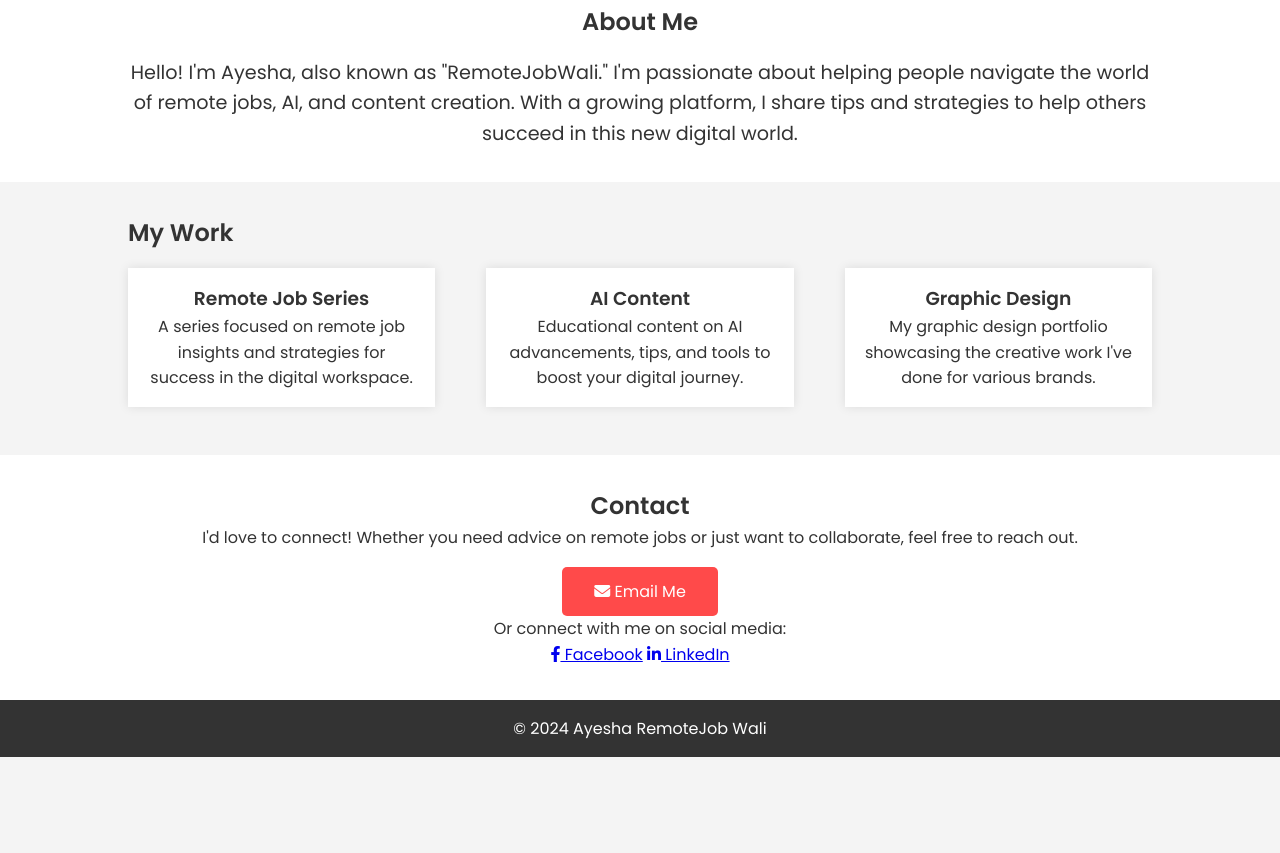
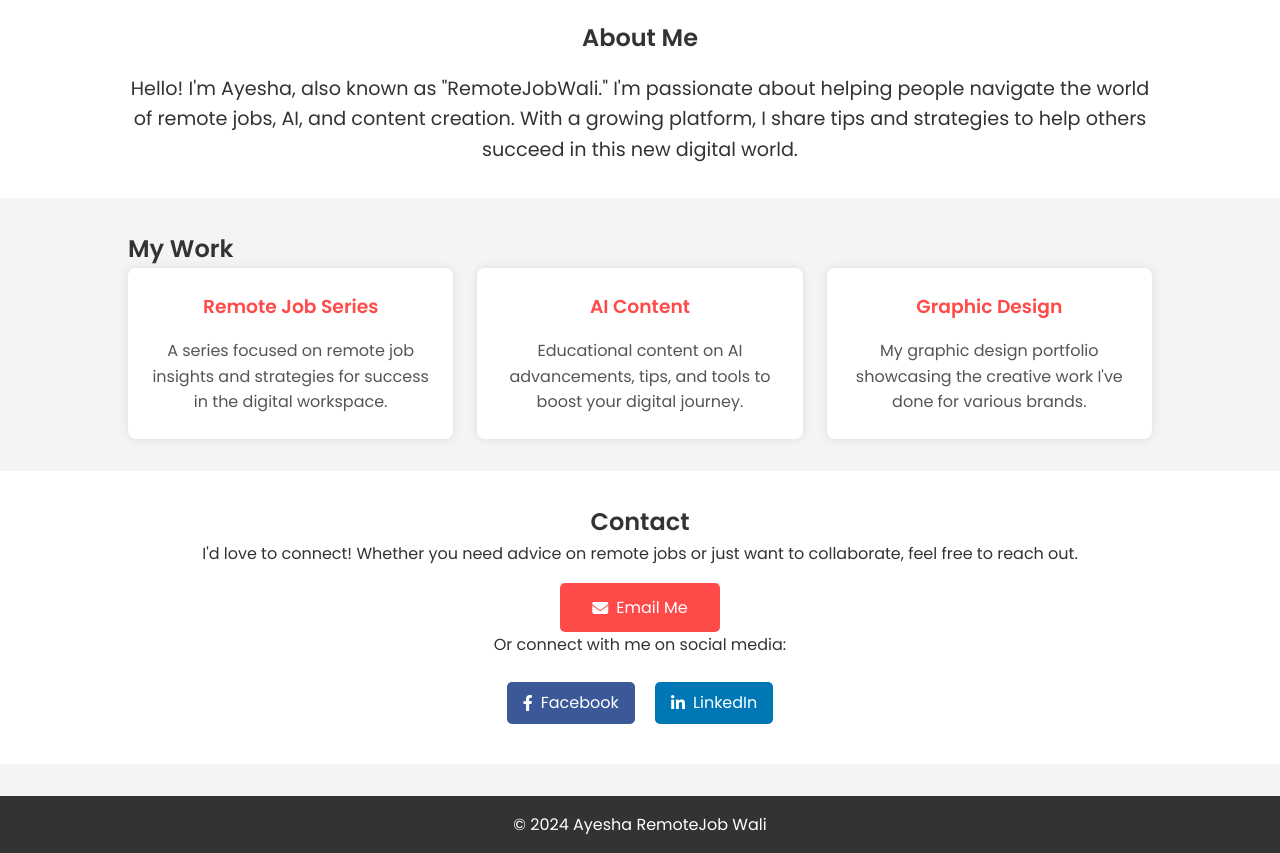
Before and after one commit to Ayeshawar/kuch-bhi, a plain HTML site: page index.html in a window 1280 px wide. Shown: the part 428-1281 px from the top of the page. Before the commit the page ends 1185 px from the top, so only its background shows below. Drawn offline with Linux system fonts and the light colour scheme; a small style sheet from the web is missing.

Commit message:
Update styles.css

```diff
--- a/styles.css
+++ b/styles.css
@@ -1,3 +1,4 @@
+/* Reset and Base Styles */
 * {
     margin: 0;
     padding: 0;
@@ -13,13 +14,15 @@ body {
 
 .container {
     width: 80%;
+    max-width: 1200px;
     margin: 0 auto;
 }
 
+/* Header Styles */
 header {
     background-color: #ff4a4a;
     color: white;
-    padding: 1.5rem 0;
+    padding: 2rem 0;
     text-align: center;
 }
 
@@ -56,12 +59,15 @@ header .tagline {
     color: white;
     text-decoration: none;
     font-weight: 600;
+    transition: color 0.3s ease;
 }
 
 .nav-links a:hover {
+    color: #f0f0f0;
     text-decoration: underline;
 }
 
+/* Section Styles */
 section {
     padding: 2rem 0;
 }
@@ -80,24 +86,43 @@ section {
     background-color: #f4f4f4;
 }
 
-#portfolio .portfolio-grid {
+.portfolio-grid {
     display: flex;
     justify-content: space-between;
     flex-wrap: wrap;
+    gap: 1.5rem;
 }
 
-#portfolio .portfolio-item {
+.portfolio-item {
     background-color: white;
-    padding: 1rem;
-    margin: 1rem 0;
-    width: 30%;
+    padding: 1.5rem;
+    flex: 1 1 calc(33% - 1.5rem);
     box-shadow: 0 0 10px rgba(0,0,0,0.1);
     text-align: center;
+    border-radius: 8px;
+    transition: transform 0.3s ease, box-shadow 0.3s ease;
 }
 
+.portfolio-item:hover {
+    transform: translateY(-5px);
+    box-shadow: 0 10px 20px rgba(0,0,0,0.2);
+}
+
+.portfolio-item h3 {
+    margin-bottom: 1rem;
+    color: #ff4a4a;
+}
+
+.portfolio-item p {
+    font-size: 1rem;
+    color: #555;
+}
+
+/* Contact Section Styles */
 #contact {
     text-align: center;
     background-color: white;
+    padding-bottom: 2rem;
 }
 
 .button {
@@ -107,12 +132,81 @@ section {
     text-decoration: none;
     border-radius: 5px;
     margin-top: 1rem;
-    display: inline-block;
+    display: inline-flex;
+    align-items: center;
+    justify-content: center;
+    transition: background-color 0.3s ease;
+    font-size: 1rem;
 }
 
+.button i {
+    margin-right: 0.5rem;
+}
+
+.button:hover {
+    background-color: #e04343;
+}
+
+.social-links {
+    margin-top: 1rem;
+}
+
+.social-button {
+    display: inline-flex;
+    align-items: center;
+    justify-content: center;
+    text-decoration: none;
+    color: white;
+    padding: 0.5rem 1rem;
+    border-radius: 5px;
+    margin: 0.5rem;
+    transition: background-color 0.3s ease;
+    font-size: 1rem;
+}
+
+.social-button i {
+    margin-right: 0.5rem;
+}
+
+/* Specific styles for each social button */
+.social-button.facebook {
+    background-color: #3b5998;
+}
+
+.social-button.facebook:hover {
+    background-color: #2d4373;
+}
+
+.social-button.linkedin {
+    background-color: #0077b5;
+}
+
+.social-button.linkedin:hover {
+    background-color: #005582;
+}
+
+/* Footer Styles */
 footer {
     background-color: #333;
     color: white;
     text-align: center;
     padding: 1rem 0;
+    margin-top: 2rem;
 }
+
+/* Responsive Design */
+@media (max-width: 768px) {
+    .portfolio-grid {
+        flex-direction: column;
+        align-items: center;
+    }
+
+    .portfolio-item {
+        width: 80%;
+    }
+
+    .nav-links li {
+        display: block;
+        margin: 0.5rem 0;
+    }
+}
```
